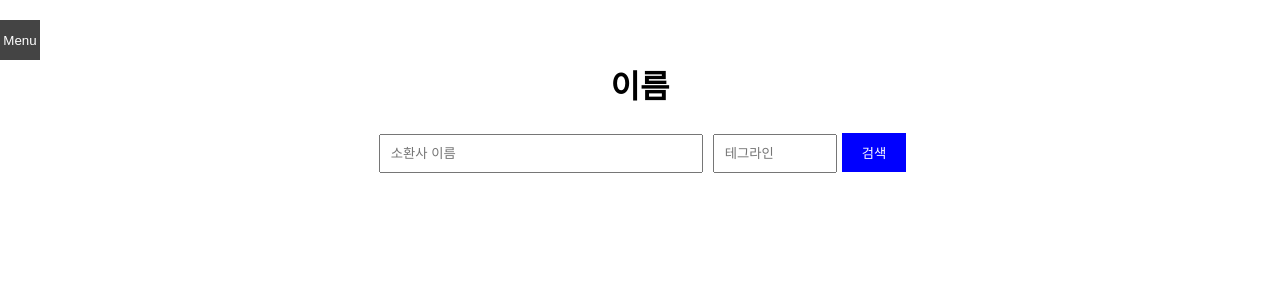
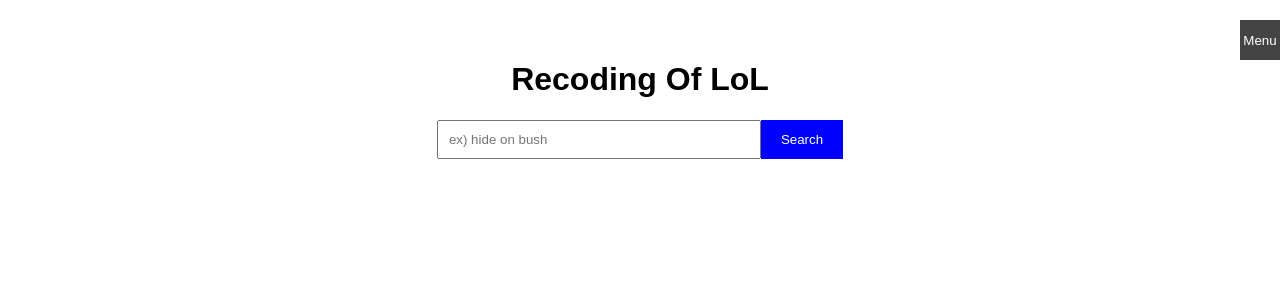
Before and after one commit to YoungHyeon1/Lab-scale, a React (Create React App) app in the folder GameApp/app/: page / in a window 1280 px wide. Shown: the top 300 px of the page. Built offline with nearby package versions, Linux system fonts and the light colour scheme.

Commit message:
첫페이지 서치바 통합, 메뉴버튼 위치변경, 패딩조절

```diff
--- a/GameApp/app/src/components/MainPage.jsx
+++ b/GameApp/app/src/components/MainPage.jsx
@@ -19,7 +19,7 @@
   return (
     <MainContainer>
       <SidebarComponent />
-      <h1> 이름</h1>
+      <h1> Recoding Of LoL</h1>
       <SearchBar />
       {stats ? (
         <div />
--- a/GameApp/app/src/components/SearchBar.jsx
+++ b/GameApp/app/src/components/SearchBar.jsx
@@ -4,22 +4,17 @@
 
 const StyledInput = styled.input`
   padding: 10px;
-  margin: 5px;
   width: 300px;
+
 `;
-const TagInput = styled.input`
-  padding: 10px;
-  margin: 5px;
-  width: 100px;
+const StyledButton = styled.button`
+padding: 12px 20px;
+background-color: blue;
+color: white;
+border: none;
+cursor: pointer;
 `;
 
-const StyledButton = styled.button`
-  padding: 10px 20px;
-  background-color: blue;
-  color: white;
-  border: none;
-  cursor: pointer;
-`;
 
 export const SearchBar = () => {
   const dispatch = useDispatch();
@@ -43,15 +38,11 @@
     <div>
       <StyledInput
         ref={(node) => (input = node)}
-        placeholder="소환사 이름"
+        placeholder="ex) hide on bush"
         onKeyUp={handleKeyPress}
       />
-      <TagInput
-        ref={(node) => (tag = node)}
-        placeholder="테그라인"
-        onKeyUp={handleKeyPress}
-      />
-      <StyledButton onClick={handleSearch}>검색</StyledButton>
+
+      <StyledButton onClick={handleSearch}>Search</StyledButton>
     </div>
   );
 };
--- a/GameApp/app/src/components/SidebarComponent.jsx
+++ b/GameApp/app/src/components/SidebarComponent.jsx
@@ -9,7 +9,7 @@
   transition: 0.5s;
   position: fixed;
   z-index: 1;
-  left: 0;
+  right: 0;
   top: 0;
 `;
 
@@ -18,7 +18,7 @@
   justify-content: center;
   align-items: center;
   position: fixed;
-  left: ${(props) => (props.isOpen ? "250px" : "0")};
+  right: ${(props) => (props.isOpen ? "250px" : "0")};
   top: 20px;
   width: 40px;
   height: 40px;
```
